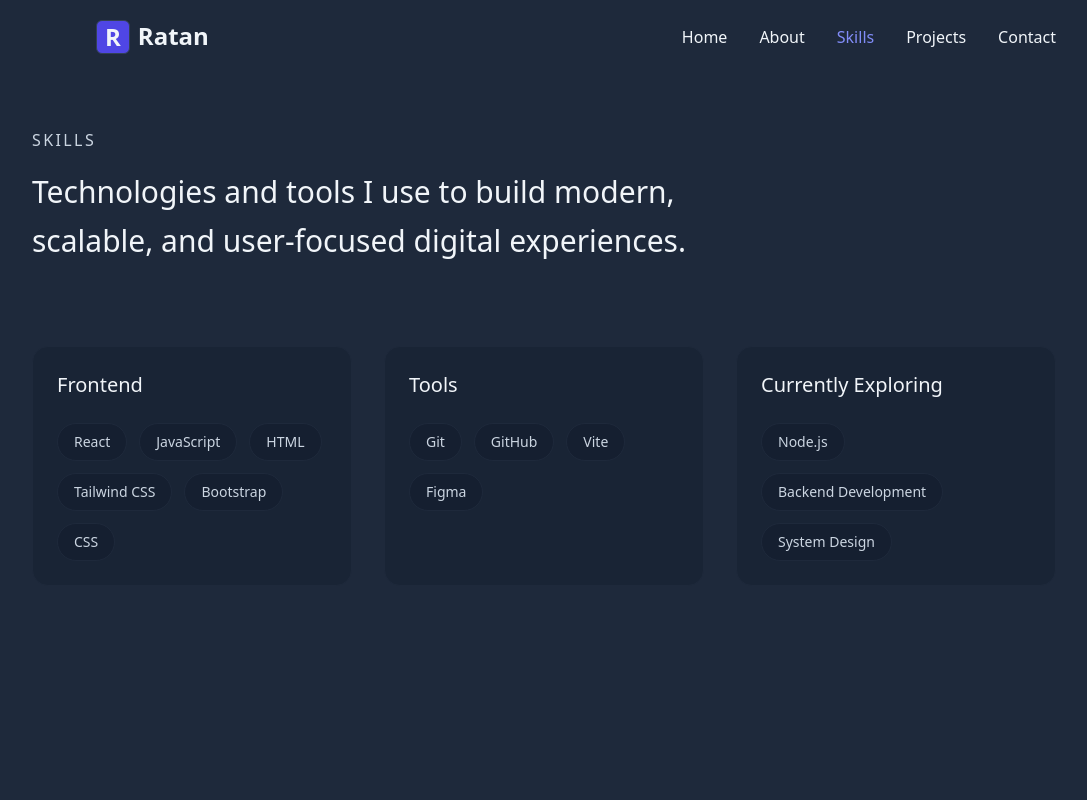
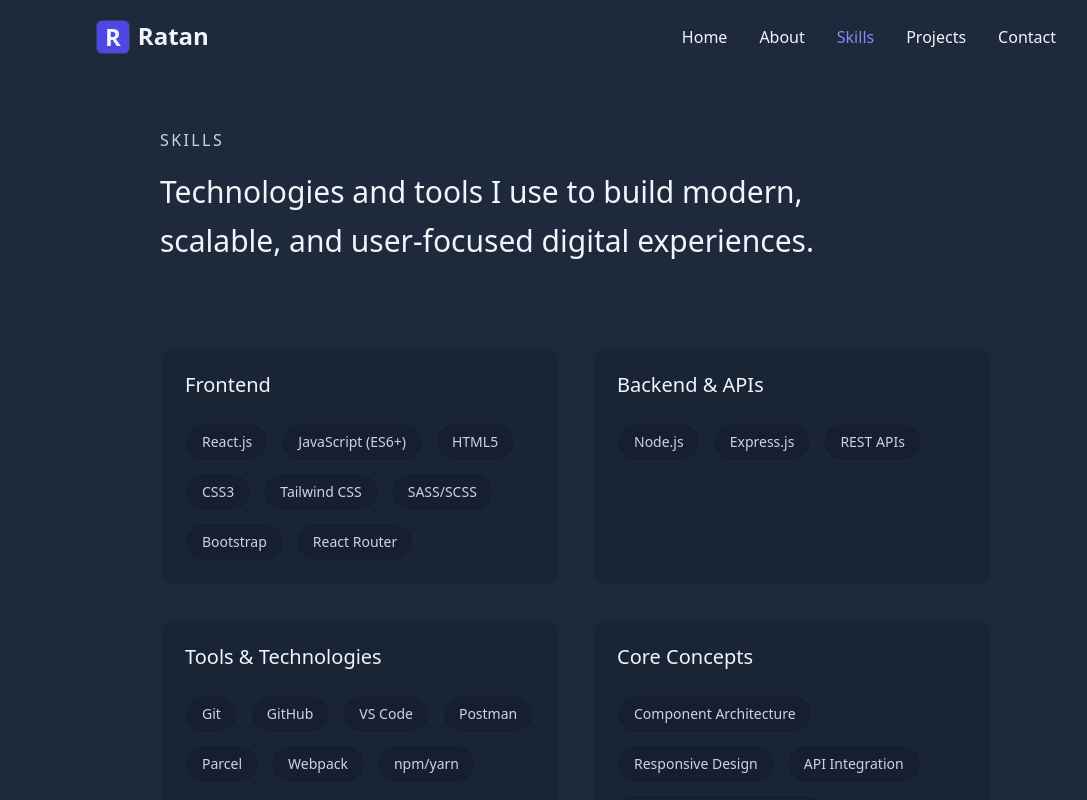
Before and after one commit to ratanraj343/portfolio, a React (Vite) app: page /skills in a window 1280 px wide. Shown: the top 800 px of the page, without its empty margins (64-1151 px from the left). Built offline with nearby package versions, Linux system fonts and the light colour scheme.

Commit message:
skill section fixed

```diff
--- a/src/Pages/Skills.jsx
+++ b/src/Pages/Skills.jsx
@@ -1,7 +1,98 @@
+import { skillsData } from '../utils/skillsData';
 const Skills = () => {
   return (
+    // <section className="min-h-screen pt-32 pb-20">
+    //   <div className="max-w-6xl mx-auto px-8">
+    //     <div className="space-y-4">
+    //       <p className="text-base font-medium uppercase tracking-[0.15em] text-slate-300">
+    //         Skills
+    //       </p>
+
+    //       <h1 className="text-2xl md:text-3xl font-medium leading-relaxed md:leading-relaxed max-w-2xl">
+    //         Technologies and tools I use to build modern, scalable, and
+    //         user-focused digital experiences.
+    //       </h1>
+    //     </div>
+    //     <div className="grid grid-cols-1 md:grid-cols-3 gap-6 md:gap-8 max-w-5xl pt-12 md:pt-20">
+    //       <div className="bg-slate-900/30 border border-slate-800 rounded-2xl p-6 space-y-6">
+
+    //         <h2 className="text-xl font-medium">Frontend</h2>
+
+    //         <div className="flex flex-wrap gap-3">
+    //           <span className="bg-slate-900/40 border border-slate-800 rounded-full px-4 py-2 text-sm text-slate-300">
+    //             React
+    //           </span>
+
+    //           <span className="bg-slate-900/40 border border-slate-800 rounded-full px-4 py-2 text-sm text-slate-300">
+    //             JavaScript
+    //           </span>
+    //            <span className="bg-slate-900/40 border border-slate-800 rounded-full px-4 py-2 text-sm text-slate-300">
+    //             HTML
+    //           </span>
+
+    //           <span className="bg-slate-900/40 border border-slate-800 rounded-full px-4 py-2 text-sm text-slate-300">
+    //             Tailwind CSS
+    //           </span>
+    //           <span className="bg-slate-900/40 border border-slate-800 rounded-full px-4 py-2 text-sm text-slate-300">
+    //             Bootstrap
+    //           </span>
+
+
+    //           <span className="bg-slate-900/40 border border-slate-800 rounded-full px-4 py-2 text-sm text-slate-300">
+    //             CSS
+    //           </span>
+    //         </div>
+    //       </div>
+
+    //       <div className="bg-slate-900/30 border border-slate-800 rounded-2xl p-6 space-y-6">
+    //         <h2 className="text-xl font-medium">Tools</h2>
+
+    //         <div className="flex flex-wrap gap-3">
+    //           <span className="bg-slate-900/40 border border-slate-800 rounded-full px-4 py-2 text-sm text-slate-300">
+    //             Git
+    //           </span>
+
+    //           <span className="bg-slate-900/40 border border-slate-800 rounded-full px-4 py-2 text-sm text-slate-300">
+    //             GitHub
+    //           </span>
+
+    //           <span className="bg-slate-900/40 border border-slate-800 rounded-full px-4 py-2 text-sm text-slate-300">
+    //             Vite
+    //           </span>
+
+    //           <span className="bg-slate-900/40 border border-slate-800 rounded-full px-4 py-2 text-sm text-slate-300">
+    //             Figma
+    //           </span>
+    //         </div>
+    //       </div>
+
+    //       <div className="bg-slate-900/30 border border-slate-800 rounded-2xl p-6 space-y-6">
+    //         <h2 className="text-xl font-medium">Currently Exploring</h2>
+
+    //         <div className="flex flex-wrap gap-3">
+    //           <span className="bg-slate-900/40 border border-slate-800 rounded-full px-4 py-2 text-sm text-slate-300">
+    //             Node.js
+    //           </span>
+
+    //           <span className="bg-slate-900/40 border border-slate-800 rounded-full px-4 py-2 text-sm text-slate-300">
+    //             Backend Development
+    //           </span>
+
+    //           <span className="bg-slate-900/40 border border-slate-800 rounded-full px-4 py-2 text-sm text-slate-300">
+    //             System Design
+    //           </span>
+    //         </div>
+    //       </div>
+    //     </div>
+    //   </div>
+    // </section>
+
+
+
+
     <section className="min-h-screen pt-32 pb-20">
-      <div className="max-w-6xl mx-auto px-8">
+      <div className="max-w-4xl mx-auto px-8">
+        {/* Section Header */}
         <div className="space-y-4">
           <p className="text-base font-medium uppercase tracking-[0.15em] text-slate-300">
             Skills
@@ -12,80 +103,35 @@ const Skills = () => {
             user-focused digital experiences.
           </h1>
         </div>
-        <div className="grid grid-cols-1 md:grid-cols-3 gap-6 md:gap-8 max-w-5xl pt-12 md:pt-20">
-          <div className="bg-slate-900/30 border border-slate-800 rounded-2xl p-6 space-y-6">
 
-            <h2 className="text-xl font-medium">Frontend</h2>
+        {/* Skills Grid - Maps through skillsData */}
+        <div className="grid grid-cols-1 md:grid-cols-2 gap-6 md:gap-8 max-w-6xl pt-12 md:pt-20">
+          {skillsData.map((skillCategory, index) => (
+            <div
+              key={index}
+              className="bg-slate-900/30 border border-slate-800 rounded-2xl p-6 space-y-6"
+            >
+              <h2 className="text-xl font-medium text-slate-100">
+                {skillCategory.category}
+              </h2>
 
-            <div className="flex flex-wrap gap-3">
-              <span className="bg-slate-900/40 border border-slate-800 rounded-full px-4 py-2 text-sm text-slate-300">
-                React
-              </span>
-
-              <span className="bg-slate-900/40 border border-slate-800 rounded-full px-4 py-2 text-sm text-slate-300">
-                JavaScript
-              </span>
-               <span className="bg-slate-900/40 border border-slate-800 rounded-full px-4 py-2 text-sm text-slate-300">
-                HTML
-              </span>
-
-              <span className="bg-slate-900/40 border border-slate-800 rounded-full px-4 py-2 text-sm text-slate-300">
-                Tailwind CSS
-              </span>
-              <span className="bg-slate-900/40 border border-slate-800 rounded-full px-4 py-2 text-sm text-slate-300">
-                Bootstrap
-              </span>
-
-
-              <span className="bg-slate-900/40 border border-slate-800 rounded-full px-4 py-2 text-sm text-slate-300">
-                CSS
-              </span>
+              <div className="flex flex-wrap gap-3">
+                {skillCategory.skills.map((skill, skillIndex) => (
+                  <span
+                    key={skillIndex}
+                    className="bg-slate-900/40 border border-slate-800 rounded-full px-4 py-2 text-sm text-slate-300 hover:bg-slate-800 hover:text-slate-100 transition-colors duration-200"
+                  >
+                    {skill}
+                  </span>
+                ))}
+              </div>
             </div>
-          </div>
-
-          <div className="bg-slate-900/30 border border-slate-800 rounded-2xl p-6 space-y-6">
-            <h2 className="text-xl font-medium">Tools</h2>
-
-            <div className="flex flex-wrap gap-3">
-              <span className="bg-slate-900/40 border border-slate-800 rounded-full px-4 py-2 text-sm text-slate-300">
-                Git
-              </span>
-
-              <span className="bg-slate-900/40 border border-slate-800 rounded-full px-4 py-2 text-sm text-slate-300">
-                GitHub
-              </span>
-
-              <span className="bg-slate-900/40 border border-slate-800 rounded-full px-4 py-2 text-sm text-slate-300">
-                Vite
-              </span>
-
-              <span className="bg-slate-900/40 border border-slate-800 rounded-full px-4 py-2 text-sm text-slate-300">
-                Figma
-              </span>
-            </div>
-          </div>
-
-          <div className="bg-slate-900/30 border border-slate-800 rounded-2xl p-6 space-y-6">
-            <h2 className="text-xl font-medium">Currently Exploring</h2>
-
-            <div className="flex flex-wrap gap-3">
-              <span className="bg-slate-900/40 border border-slate-800 rounded-full px-4 py-2 text-sm text-slate-300">
-                Node.js
-              </span>
-
-              <span className="bg-slate-900/40 border border-slate-800 rounded-full px-4 py-2 text-sm text-slate-300">
-                Backend Development
-              </span>
-
-              <span className="bg-slate-900/40 border border-slate-800 rounded-full px-4 py-2 text-sm text-slate-300">
-                System Design
-              </span>
-            </div>
-          </div>
+          ))}
         </div>
       </div>
     </section>
   );
 };
 
+
 export default Skills;
--- /dev/null
+++ b/src/utils/skillsData.jsx
@@ -0,0 +1,45 @@
+export const skillsData = [
+  {
+    category: "Frontend",
+    skills: [
+      "React.js",
+      "JavaScript (ES6+)",
+      "HTML5",
+      "CSS3",
+      "Tailwind CSS",
+      "SASS/SCSS",
+      "Bootstrap",
+      "React Router"
+    ]
+  },
+  {
+    category: "Backend & APIs",
+    skills: [
+      "Node.js",
+      "Express.js",
+      "REST APIs"
+    ]
+  },
+  {
+    category: "Tools & Technologies",
+    skills: [
+      "Git",
+      "GitHub",
+      "VS Code",
+      "Postman",
+      "Parcel",
+      "Webpack",
+      "npm/yarn"
+    ]
+  },
+  {
+    category: "Core Concepts",
+    skills: [
+      "Component Architecture",
+      "Responsive Design",
+      "API Integration",
+      "Performance Optimization",
+      "Mobile-First Design"
+    ]
+  }
+];
```
Also changed, not shown: src/assets/images/tummy-trek-preview-old.png (added), src/assets/images/tummy-trek-preview.png.
